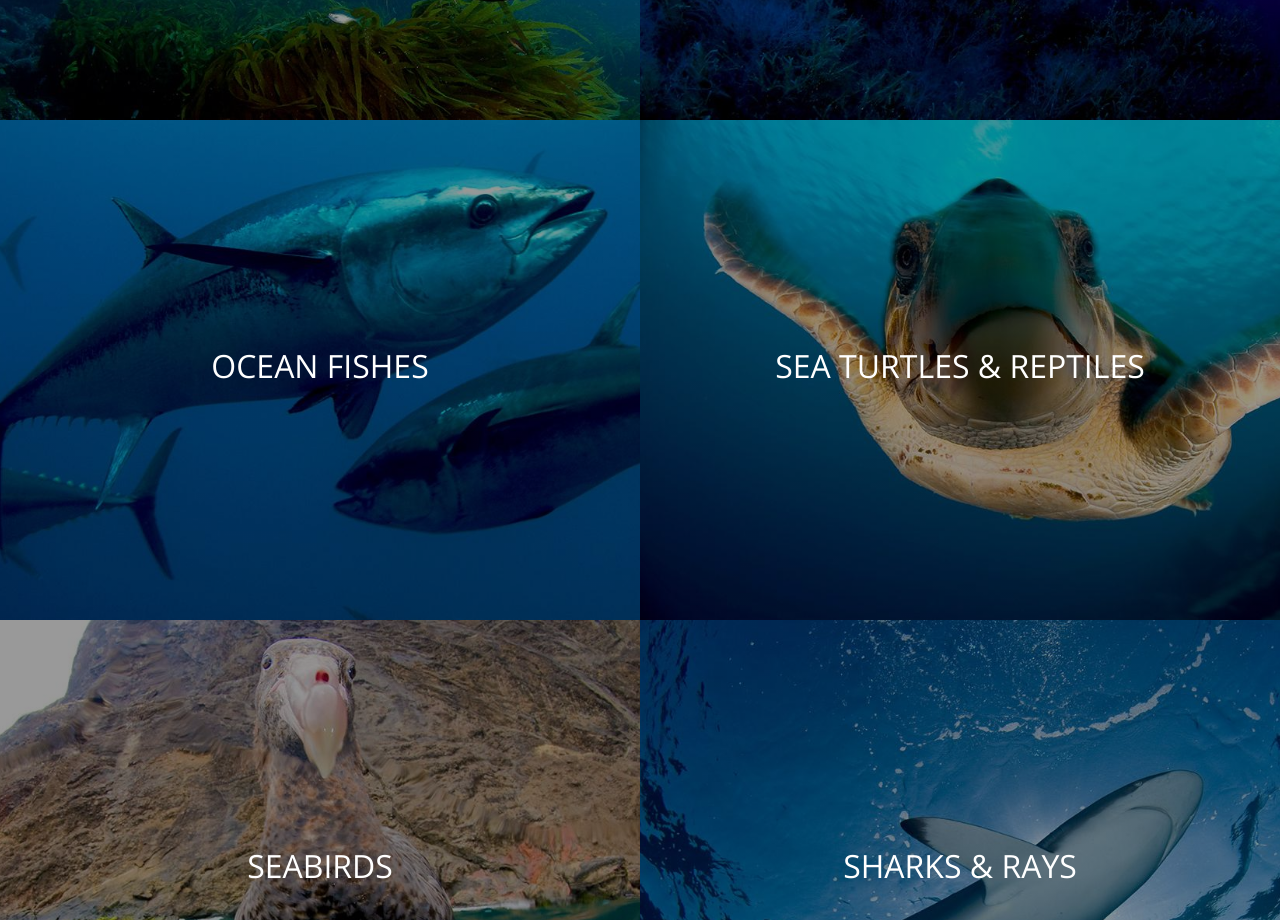
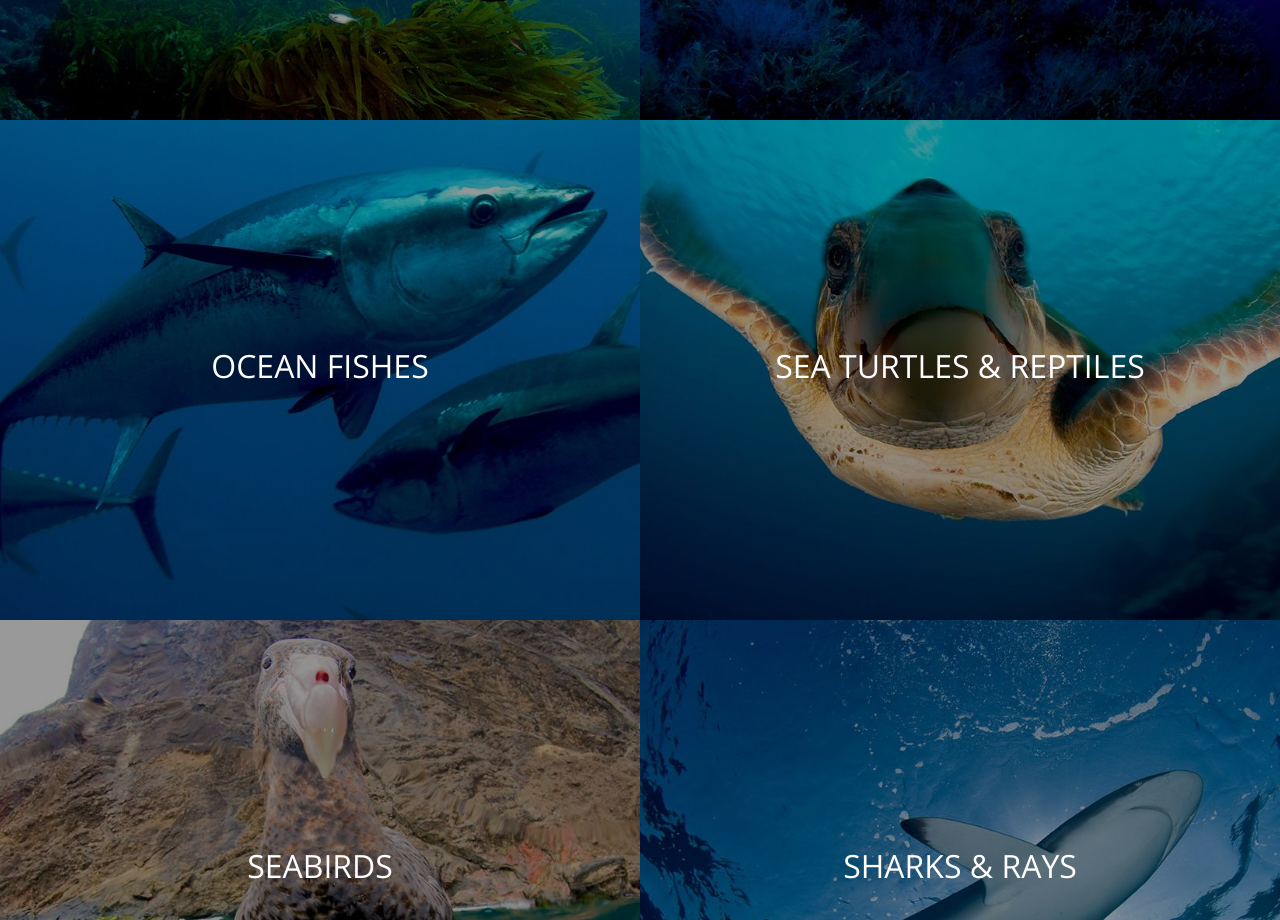
Before and after one commit to Mullins69/MarineEncyclopedia, a Vue app: page /encyclopedia in a window 1280 px wide. Shown: the part 1100-2020 px from the top of the page. Built offline with nearby package versions, Linux system fonts and the light colour scheme.

Commit message:
fixed turtle pic

```diff
--- a/src/views/Encyclopedia.vue
+++ b/src/views/Encyclopedia.vue
@@ -101,9 +101,10 @@ export default {};
 .turtles {
   background: linear-gradient(0deg, rgba(0, 0, 0, 0.4), rgba(0, 0, 0, 0.4)),
     url("../assets/encyclopediaimg/seaturtlesandreptiles/seaturtlesandreptiles.jpg");
-
-  background-repeat: no-repeat;
+ background-repeat: no-repeat;
   background-size: cover;
+  min-height: 500px;
+  background-position: center;
 }
 .seabirds {
   background: linear-gradient(0deg, rgba(0, 0, 0, 0.4), rgba(0, 0, 0, 0.4)),
```
